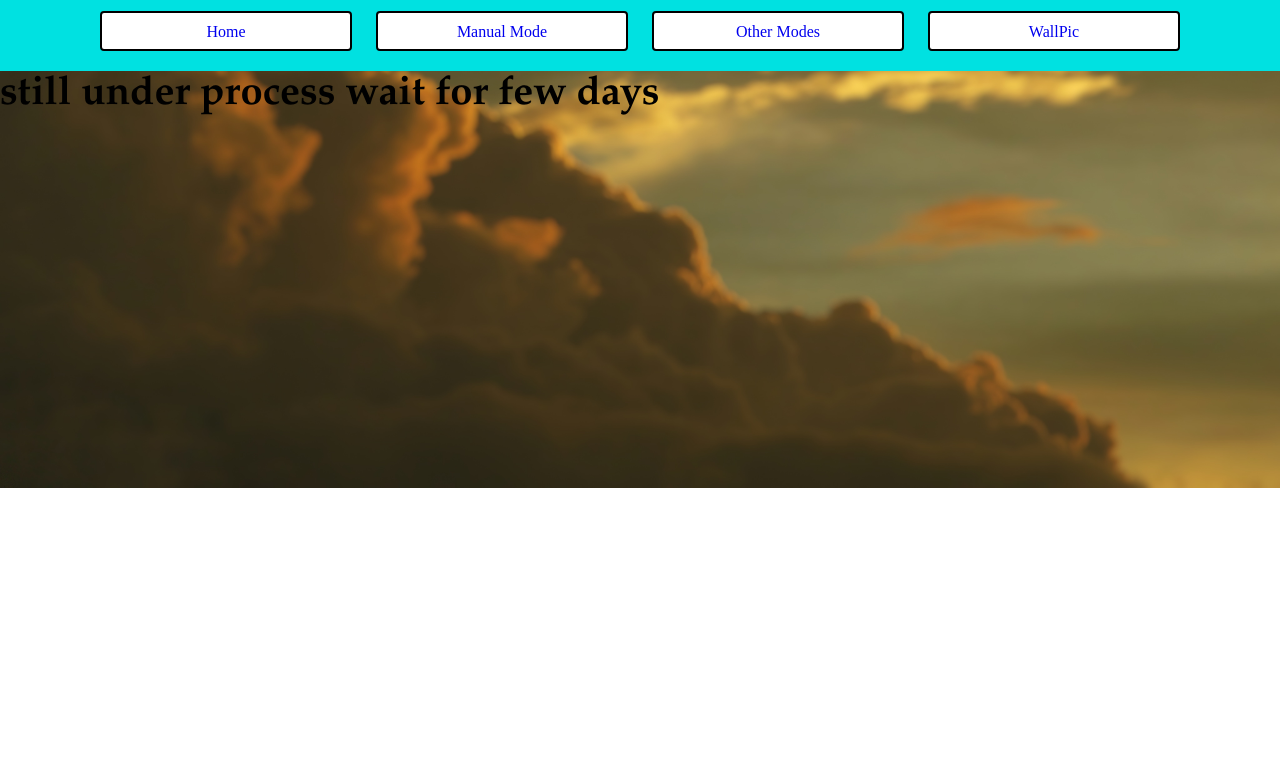
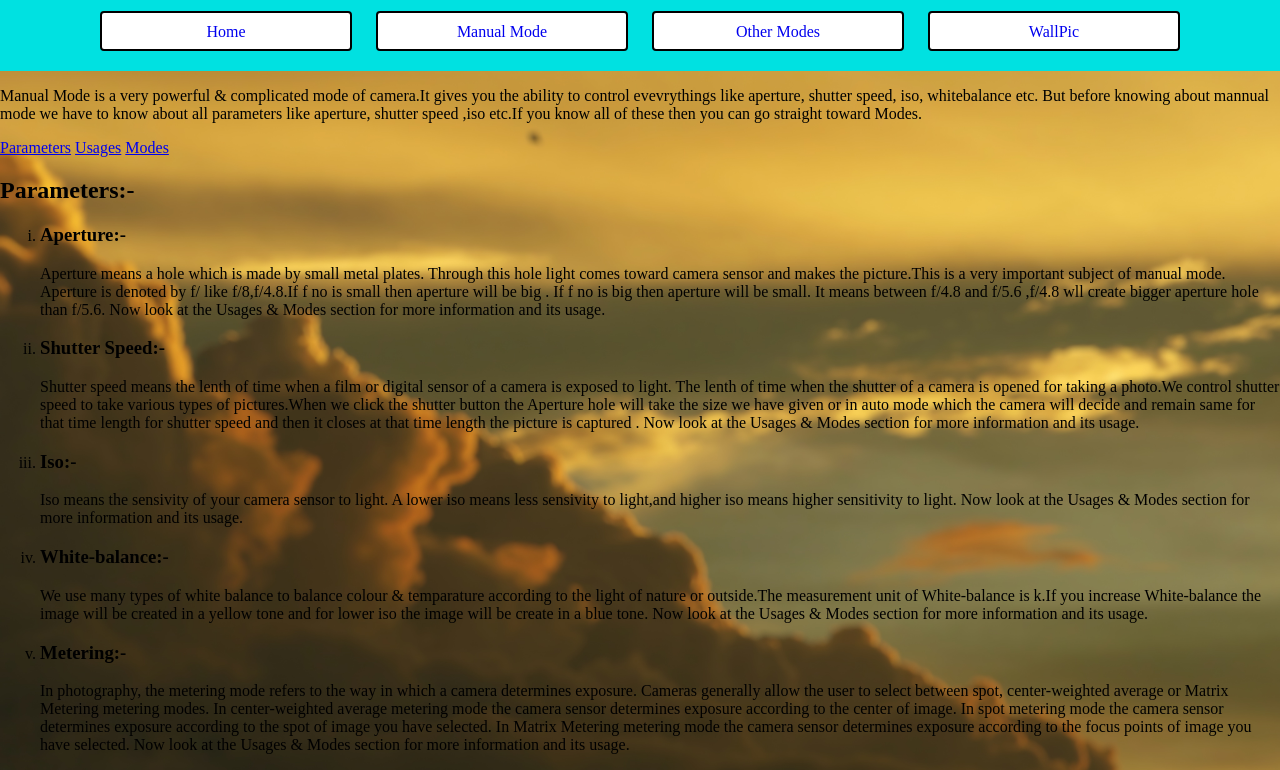
Before and after one commit to promit123282/WallPic, a plain HTML site: page manmode.html in a window 1280 px wide. Shown: the part 104-874 px from the top of the page. Before the commit the page ends 800 px from the top, so only its background shows below. Drawn offline with Linux system fonts and the light colour scheme.

Commit message:
Update manmode.html

```diff
--- a/manmode.html
+++ b/manmode.html
@@ -7,6 +7,7 @@
      <meta name="viewport" content="width=device-width,initial-scale=1">
      <meta http-equiv="X-UA-Compaitible" content="IE=edge">
      <link rel="stylesheet" type="text/css" href="css/manmode.css">
+ </head>
 <body class="row">
     <header>
 		<span><img src="images/1595507560360.png" id="icon"></span>
@@ -20,8 +21,63 @@
 		<a href="index.html"  class="links">WallPic</a>
 		</section>
 	</header>
-	<section>
-		<h1>still under process wait for few days</h1>
+	<section id="main">
+		<div>
+			<p>
+				Manual Mode is a very powerful & complicated mode of camera.It gives you the ability to control evevrythings like aperture, shutter speed, iso, whitebalance etc. But before knowing about mannual mode we have to know about all parameters like aperture, shutter speed ,iso etc.If you know all of these then you can go straight toward Modes.
+			</p>
+		</div>
+		<div id="intralink">
+			<a href="manmode.html" class="inl">Parameters</a>
+			<a href="usages.html" class="inl">Usages</a>
+			<a href="modes.html" class="inl">Modes</a>
+		</div>
+			<div class="content">
+			<h2>Parameters:-</h2>
+			<ol type="i">
+				<li>
+				<h3>
+					Aperture:-
+				</h3>
+				<p>
+					Aperture means a hole which is made by small metal plates. Through this hole light comes toward camera sensor and makes the picture.This is a very important subject of manual mode. Aperture is denoted by f/ like f/8,f/4.8.If f no is small then aperture will be big . If f no is big then aperture will be small. It means between f/4.8 and f/5.6 ,f/4.8 wll create bigger aperture hole than f/5.6.
+					Now look at the Usages & Modes section for more information and its usage.
+				</p>
+			    </li>
+			    <li>
+				<h3>
+					Shutter Speed:-
+				</h3>
+				<p>
+					Shutter speed means the lenth of time when a film or digital sensor of a camera is exposed to light. The lenth of time when the shutter of a camera is opened for taking a photo.We control shutter speed to take various types of pictures.When we click the shutter button the Aperture hole will take the size we have given or in auto mode which the camera will decide and remain same for that time length for shutter speed and then it closes at that time length the picture is captured . Now look at the Usages & Modes section for more information and its usage.
+				</p>
+			    </li>
+			    <li>
+				<h3>
+					Iso:-
+				</h3>
+				<p>
+					Iso means the sensivity of your camera sensor to light. A lower iso means less sensivity to light,and higher iso means higher sensitivity to light. Now look at the Usages & Modes section for more information and its usage.
+				</p>
+			    </li>
+			    <li>
+				<h3>
+					White-balance:-
+				</h3>
+				<p>
+					We use many types of white balance to balance colour & temparature according to the light of nature or outside.The measurement unit of White-balance is k.If you increase White-balance the image will be created in a yellow tone and for lower iso the image will be create in a blue tone. Now look at the Usages & Modes section for more information and its usage.
+				</p>
+			    </li>
+			    <li>
+				<h3>
+					Metering:-
+				</h3>
+				<p>
+					In photography, the metering mode refers to the way in which a camera determines exposure. Cameras generally allow the user to select between spot, center-weighted average or Matrix Metering metering modes. In center-weighted average metering mode the camera sensor determines exposure according to the center of image. In spot metering mode the camera sensor determines exposure according to the spot of image you have selected. In Matrix Metering metering mode the camera sensor determines exposure according to the focus points of image you have selected. Now look at the Usages & Modes section for more information and its usage.
+				</p>
+			    </li>
+			</ul>
+		</div>
 	</section>
 </body>
 </html>
```
